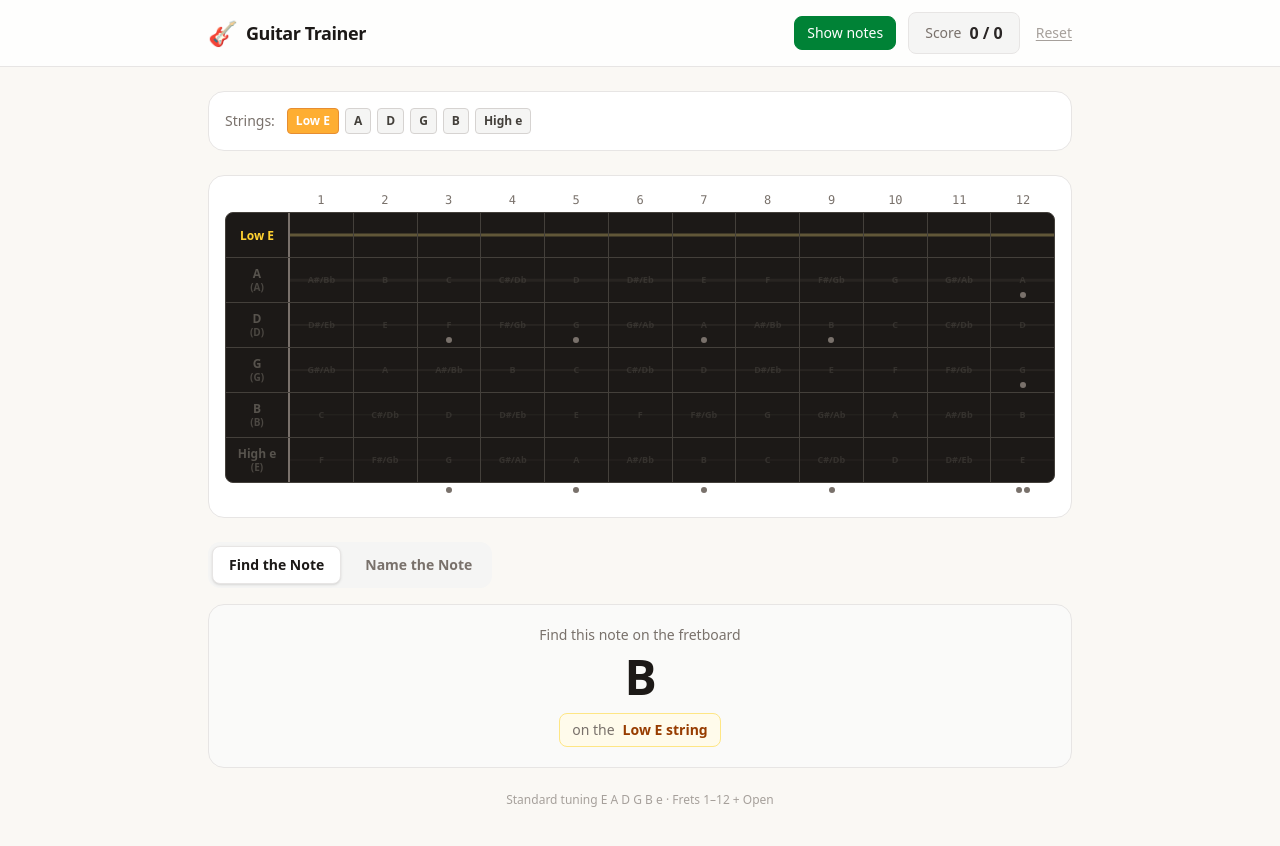
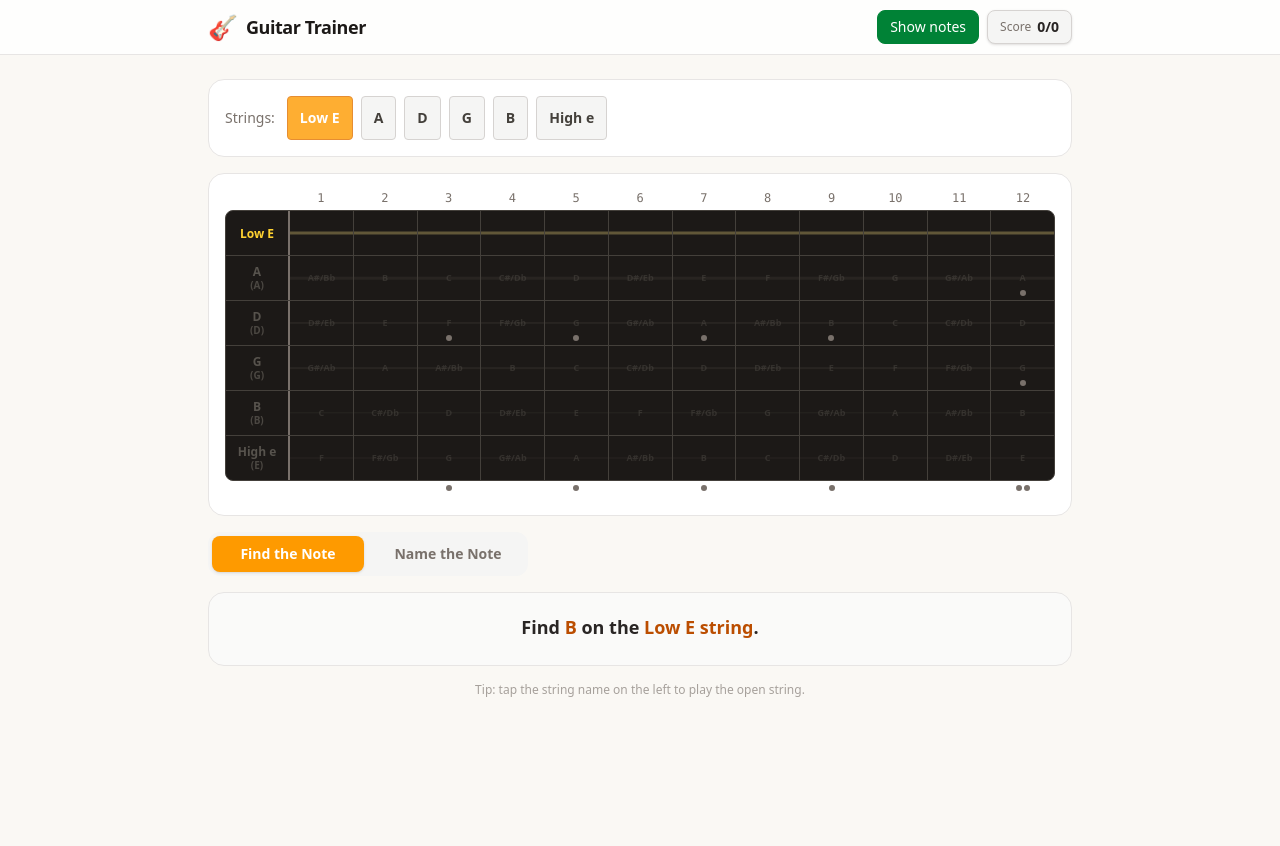
Before and after one commit to einalem4/guitar-trainer, a React (Vite) app: page / in a window 1280 px wide. After the commit the page ends 800 px from the top, so only its background shows below. Built offline with nearby package versions, Linux system fonts and the light colour scheme.

Commit message:
polish: final UI refinements — prompts, buttons, score pill, string row, tip line

```diff
--- a/src/App.tsx
+++ b/src/App.tsx
@@ -44,12 +44,12 @@ export default function App() {
   return (
     <div className="min-h-screen bg-[#faf8f4]">
       <header className="border-b border-stone-200 bg-white/80 backdrop-blur sticky top-0 z-40">
-        <div className="max-w-4xl mx-auto px-4 py-3 flex items-center justify-between flex-wrap gap-2">
+        <div className="max-w-4xl mx-auto px-4 py-2.5 flex items-center justify-between gap-2">
           <div className="flex items-center gap-2">
             <span className="text-2xl">🎸</span>
             <h1 className="text-lg font-bold text-stone-900 tracking-tight">Guitar Trainer</h1>
           </div>
-          <div className="flex items-center gap-3">
+          <div className="flex items-center gap-2">
             <button
               onClick={() => setShowNotes((v) => !v)}
               className={`text-sm font-medium px-3 py-1.5 rounded-lg border transition-colors ${
@@ -65,7 +65,7 @@ export default function App() {
         </div>
       </header>
 
-      <main className="max-w-4xl mx-auto px-4 py-6 flex flex-col gap-6">
+      <main className="max-w-4xl mx-auto px-4 py-6 flex flex-col gap-4">
         <div className="bg-white rounded-2xl border border-stone-200 p-4">
           <StringProgress
             activeIndices={progressState.activeIndices}
@@ -90,9 +90,10 @@ export default function App() {
           onNext={nextQuestion}
         />
 
-        <footer className="text-center text-xs text-stone-400 pb-4">
-          Standard tuning E A D G B e · Frets 1–12 + Open
-        </footer>
+        <p className="text-center text-xs text-stone-400 pb-4">
+          Tip: tap the string name on the left to play the open string.
+        </p>
+
       </main>
     </div>
   );
--- a/src/components/NoteChoices.tsx
+++ b/src/components/NoteChoices.tsx
@@ -17,7 +17,7 @@ export function NoteChoices({
     <div className="grid grid-cols-2 gap-3 w-full max-w-sm mx-auto">
       {choices.map((note) => {
         let style =
-          'bg-stone-100 text-stone-800 border-stone-300 hover:bg-amber-50 hover:border-amber-400 active:scale-95';
+          'bg-amber-50 text-stone-800 border-amber-200 hover:bg-amber-100 hover:border-amber-400 active:scale-95';
 
         if (answered) {
           if (note === correctNote) {
--- a/src/components/Quiz.tsx
+++ b/src/components/Quiz.tsx
@@ -27,14 +27,14 @@ export function Quiz({
 
   return (
     <div className="flex flex-col gap-4">
-      <div className="flex gap-2 bg-stone-100 rounded-xl p-1 w-fit">
+      <div className="flex gap-2 bg-stone-100 rounded-xl p-1 w-full max-w-xs">
         {QUIZ_MODES.map(({ value, label }) => (
           <button
             key={value}
             onClick={() => onChangeMode(value)}
-            className={`px-4 py-2 rounded-lg text-sm font-semibold transition-all ${
+            className={`flex-1 px-4 py-2 rounded-lg text-sm font-semibold transition-all ${
               mode === value
-                ? 'bg-white text-stone-900 shadow-sm border border-stone-200'
+                ? 'bg-amber-500 text-white shadow-sm'
                 : 'text-stone-500 hover:text-stone-700'
             }`}
           >
@@ -46,21 +46,24 @@ export function Quiz({
       <div className="bg-stone-50 border border-stone-200 rounded-2xl p-5">
         {mode === 'find-note' ? (
           <div className="text-center">
-            <p className="text-stone-500 text-sm mb-2">Find this note on the fretboard</p>
-            <p className="text-5xl font-black text-stone-900 tracking-tight mb-3">
-              {target.note}
+            <p className="text-stone-800 font-semibold text-base sm:text-lg mb-1">
+              Find{' '}
+              <span className="text-amber-700 font-bold">{target.note}</span>{' '}
+              on the{' '}
+              <span className="text-amber-700 font-bold">{stringLabel} string</span>.
             </p>
-            <div className="inline-flex items-center gap-2 bg-amber-50 border border-amber-200 rounded-lg px-3 py-1.5">
-              <span className="text-stone-500 text-sm">on the</span>
-              <span className="text-amber-800 font-bold text-sm">{stringLabel} string</span>
-            </div>
           </div>
         ) : (
           <div className="text-center">
-            <p className="text-stone-500 text-sm mb-1">What note is highlighted?</p>
-            <p className="text-stone-700 font-semibold">
-              {stringLabel} string — {target.fret === 0 ? 'open' : `fret ${target.fret}`}
+            <p className="text-stone-800 font-semibold text-base sm:text-lg mb-1">
+              What note is at{' '}
+              <span className="text-amber-700">
+                {target.fret === 0 ? 'open' : `fret ${target.fret}`}
+              </span>{' '}
+              on the{' '}
+              <span className="text-amber-700">{stringLabel} string</span>?
             </p>
+            <p className="text-stone-400 text-sm">Pick from the options below.</p>
           </div>
         )}
 
--- a/src/components/ScoreDisplay.tsx
+++ b/src/components/ScoreDisplay.tsx
@@ -11,29 +11,29 @@ export function ScoreDisplay({ score, onReset }: ScoreDisplayProps) {
     attempts === 0 ? 0 : Math.round((correct / attempts) * 100);
 
   return (
-    <div className="flex items-center gap-4 flex-wrap">
-      <div className="flex items-center gap-2 bg-stone-100 rounded-lg px-4 py-2 border border-stone-200">
-        <span className="text-stone-500 text-sm">Score</span>
-        <span className="font-bold text-stone-800">
-          {correct} / {attempts}
+    <div className="flex items-center gap-1.5 bg-stone-100 rounded-lg px-3 py-1.5 border border-stone-300 shadow-sm">
+      <span className="text-stone-500 text-xs font-medium">Score</span>
+      <span className="font-bold text-stone-800 text-sm">
+        {correct}/{attempts}
       </span>
       {attempts > 0 && (
         <span
-            className={`text-sm font-semibold ${
+          className={`text-xs font-semibold ${
             pct >= 80 ? 'text-green-600' : pct >= 60 ? 'text-amber-600' : 'text-red-500'
           }`}
         >
           ({pct}%)
         </span>
       )}
-      </div>
+      {attempts > 0 && (
         <button
           onClick={onReset}
-        className="text-sm text-stone-400 hover:text-stone-600 underline underline-offset-2 transition-colors"
+          className="ml-1 text-stone-400 hover:text-stone-600 transition-colors text-base leading-none"
           aria-label="Reset score"
         >
-        Reset
+          ×
         </button>
+      )}
     </div>
   );
 }
--- a/src/components/StringProgress.tsx
+++ b/src/components/StringProgress.tsx
@@ -10,7 +10,7 @@ export function StringProgress({ activeIndices, onToggleString }: StringProgress
   return (
     <div className="flex items-center gap-3 flex-wrap">
       <span className="text-sm text-stone-500 font-medium">Strings:</span>
-      <div className="flex gap-1.5 flex-wrap">
+      <div className="flex gap-2">
         {GUITAR_STRINGS.map(({ index, label }) => {
           const isActive = activeIndices.includes(index);
           const isOnlyActive = isActive && activeIndices.length === 1;
@@ -20,7 +20,7 @@ export function StringProgress({ activeIndices, onToggleString }: StringProgress
               key={index}
               onClick={() => onToggleString(index)}
               disabled={isOnlyActive}
-              className={`px-2 py-1 rounded text-xs font-bold border transition-colors select-none ${
+              className={`shrink-0 px-3 py-2 min-h-[44px] rounded text-xs sm:text-sm font-bold border transition-colors select-none ${
                 isActive
                   ? 'bg-amber-500 text-white border-amber-600 hover:bg-amber-600'
                   : 'bg-stone-100 text-stone-700 border-stone-300 hover:border-amber-400 hover:bg-stone-200'
```
Lines whose indentation alone changed are shown as unchanged.
